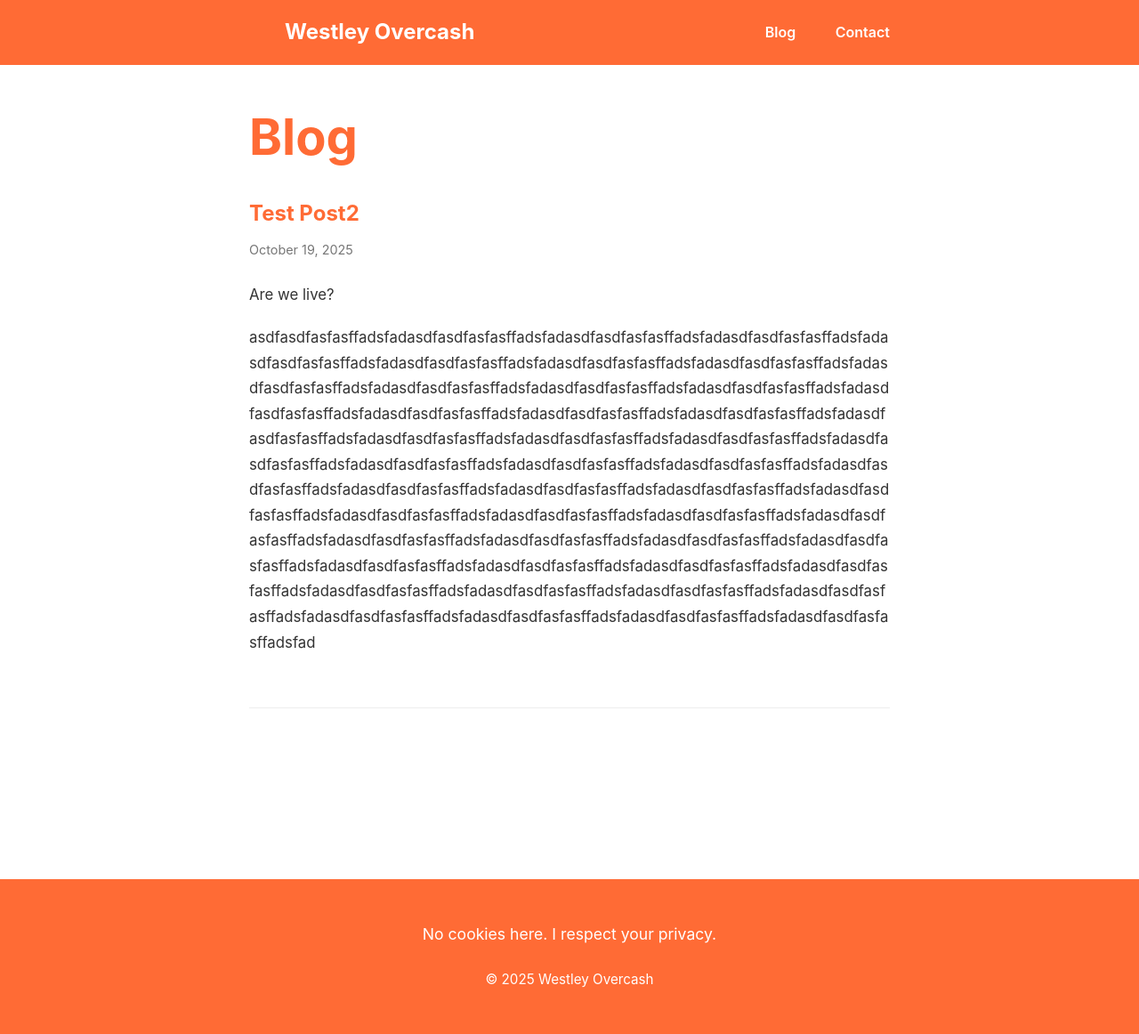
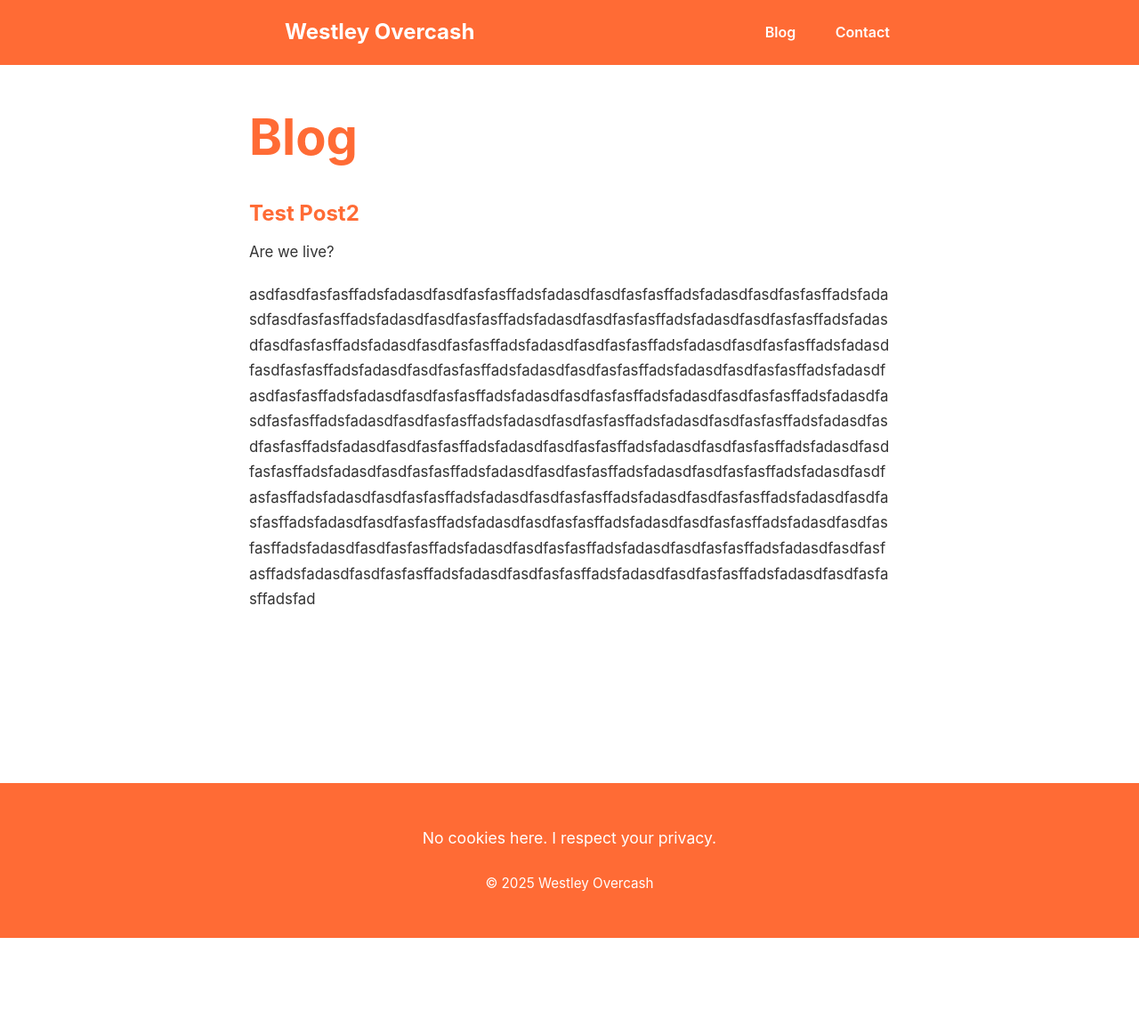
Before and after one commit to westleyovercash/westleyovercash.github.io, a Jekyll site: the page built from blog.md, in a window 1280 px wide. Shown: the whole page at 89% size. Built offline with Jekyll 4.4.1, drawn with Linux system fonts in a browser that asks for light colours; after the commit the page ends 1054 px from its top, so only the background shows below that.

Commit message:
Update blog.md

```diff
--- a/blog.md
+++ b/blog.md
@@ -6,19 +6,16 @@ title: Blog
 # Blog
 
 {% for post in site.posts %}
-<article style="margin-bottom: 4rem; border-bottom: 1px solid #eee; padding-bottom: 2.5rem;">
+<article style="margin-bottom: 4rem;">
   <h2 style="margin-bottom: 0.5rem;">
     <a href="{{ post.url | relative_url }}" style="color: #ff6b35; text-decoration: none;">
       {{ post.title }}
     </a>
   </h2>
-  <p style="font-size: 0.9rem; color: #777; margin-bottom: 1.5rem;">
-    {{ post.date | date: "%B %d, %Y" }}
-  </p>
 
   {% assign words = post.content | number_of_words %}
-  {% if words > 200 %}
-    <p>{{ post.content | strip_html | truncatewords: 200 }}</p>
+  {% if words > 120 %}
+    <p>{{ post.content | strip_html | truncatewords: 120 }}</p>
     <p><a href="{{ post.url | relative_url }}" style="text-decoration: underline; color: #333;">Continue reading →</a></p>
   {% else %}
     {{ post.content }}
```
